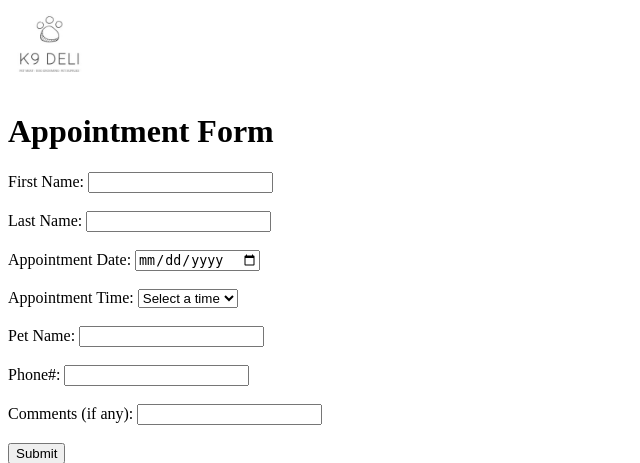
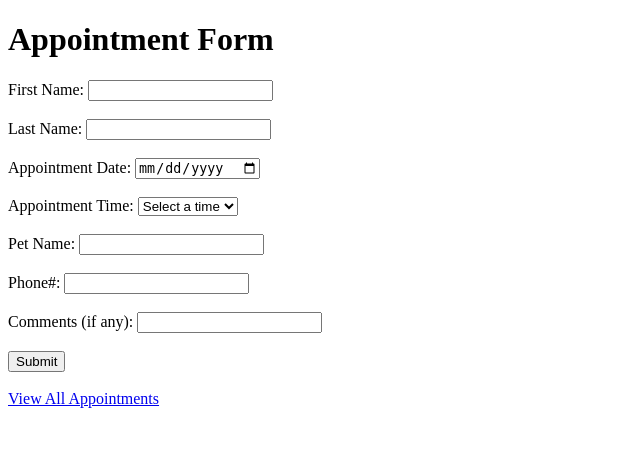
Before and after one commit to William-Hammill/CSE5IDP-Project, a Flask app: page / in a window 1280 px wide. Shown: the top 463 px of the page, without its empty margins (0-640 px from the left). Run offline with Flask 3, Linux system fonts and the light colour scheme.

Commit message:
Revert "added logo, fix styling later"
This reverts commit c168fa64212aed75eb5794b253f826fce3148e07.

```diff
--- a/templates/appointment_form.html
+++ b/templates/appointment_form.html
@@ -6,10 +6,6 @@
     <title>Appointment Form</title>
 </head>
 <body>
-    <header>
-        <!-- Flask needs images to be under /static/ by default -->
-        <img src="./static/k9_logo.jpg" alt="K9 Logo" style="width:80px; height: auto;">
-    </header>
     <h1>Appointment Form</h1>
     {% if error %}
       <p style="color: red; font-weight: bold;">{{ error }}</p>
--- a/templates/appointment_latest_customer.html
+++ b/templates/appointment_latest_customer.html
@@ -6,10 +6,6 @@
     <title>Appointment Made!</title>
 </head>
 <body>
-    <header>
-        <!-- Flask needs images to be under /static/ by default -->
-        <img src="./static/k9_logo.jpg" alt="K9 Logo" style="width:80px; height: auto;">
-    </header>
     <h1>Appointments List</h1>
     <table border="1">
         <thead>
--- a/templates/appointments_list.html
+++ b/templates/appointments_list.html
@@ -6,10 +6,6 @@
     <title>Appointments List</title>
 </head>
 <body>
-    <header>
-        <!-- Flask needs images to be under /static/ by default -->
-        <img src="./static/k9_logo.jpg" alt="K9 Logo" style="width:80px; height: auto;">
-    </header>
     <h1>Appointments List</h1>
     <table border="1">
         <thead>
```
Also changed, not shown: appointments.db, static/k9_logo.jpg (deleted).
